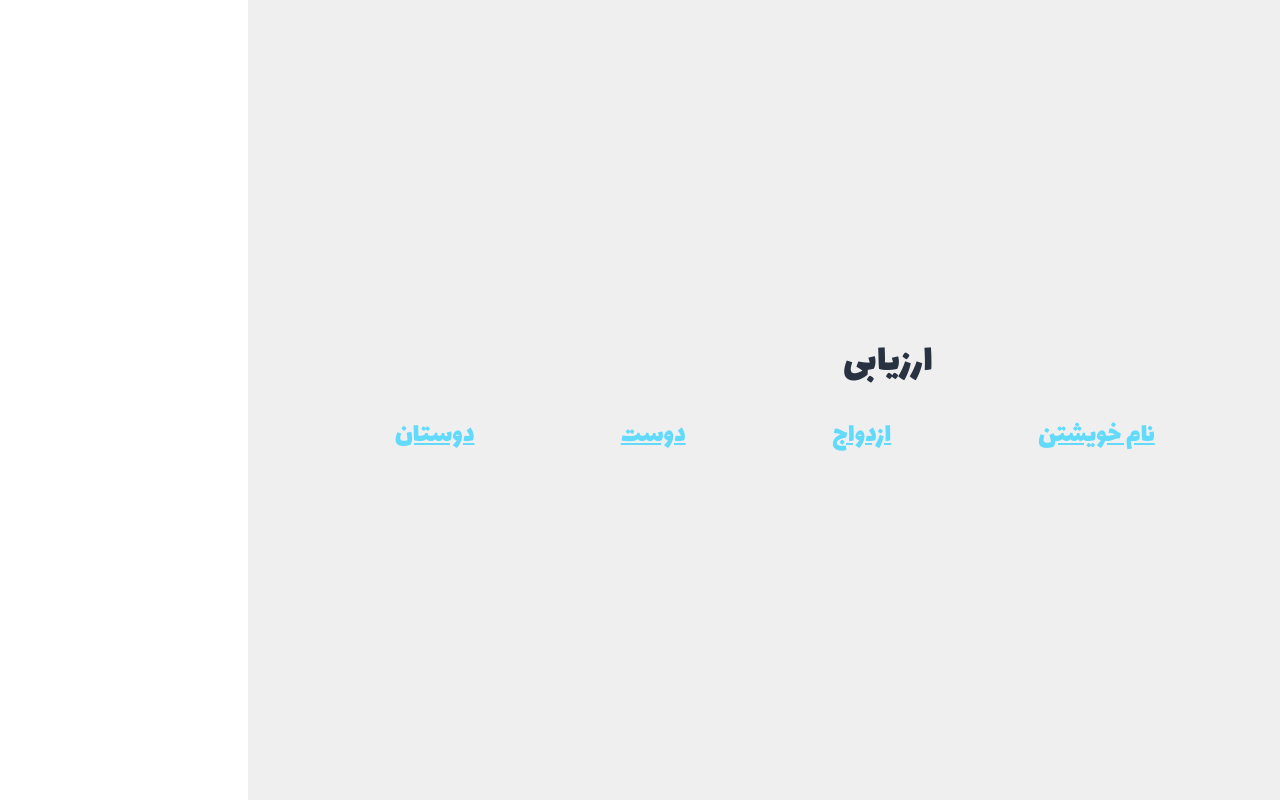
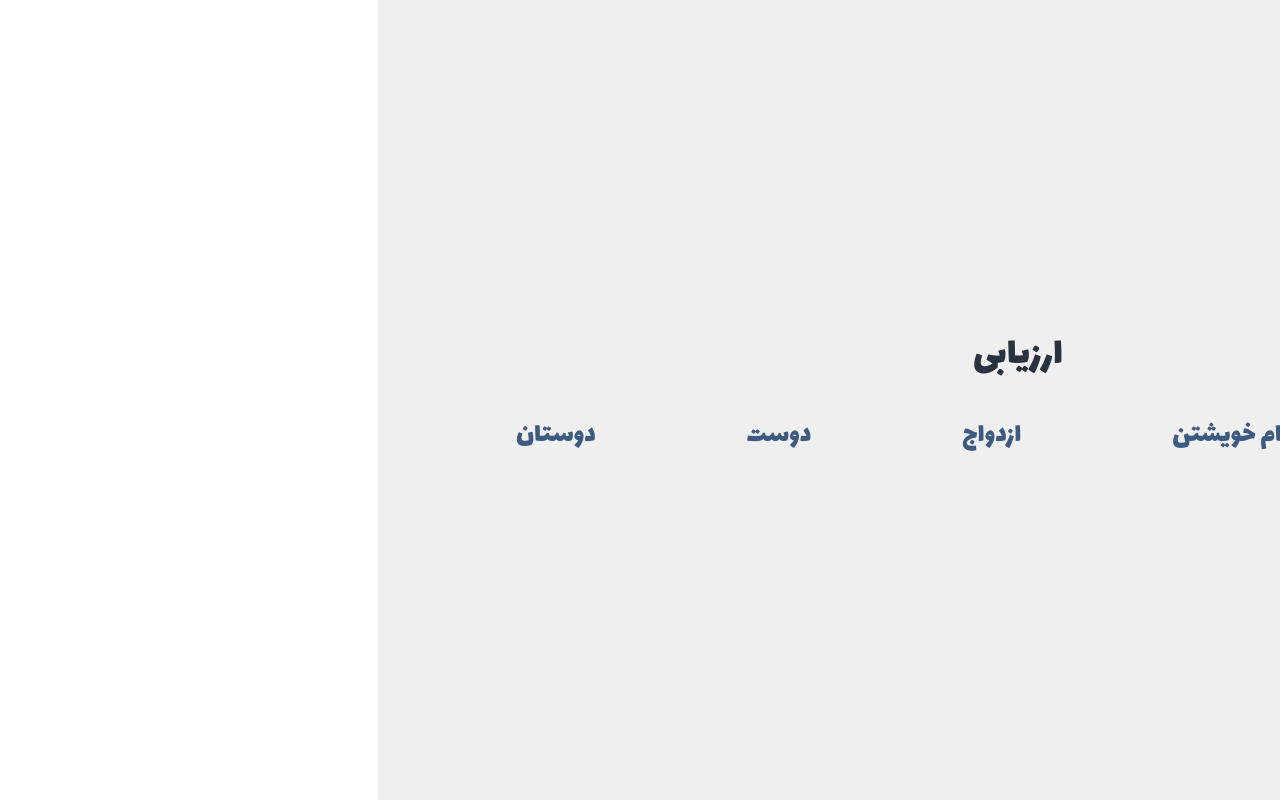
Before and after one commit to Rojahm/esf-horoscope-4-tir-july-4th-2023, a React (Create React App) app: page / in a window 1280 px wide. Built offline with nearby package versions, Linux system fonts and the light colour scheme.

Commit message:
component menu

```diff
--- a/src/App.js
+++ b/src/App.js
@@ -1,69 +1,21 @@
 import "./App.css";
 import Form from "./components/Form";
+import Menu from "./components/Menu";
 import { useState } from "react";
 
 function App() {
   const [showForm, setShowForm] = useState(false);
+  // const [whichForm, setWhichForm] = useState(null);
   //toggle form
   const toggleShowForm = () => {
     setShowForm(!showForm);
   };
+
   return (
     <div className="App">
       <header className="App-header">
         <h1>ارزیابی </h1>
-        <div className="menu mt-4">
-          <h3>
-            <a
-              className="App-link"
-              target="_self"
-              rel="noopener noreferrer"
-              onClick={toggleShowForm}
-            >
-              نام فرزند
-            </a>
-          </h3>
-          <h3>
-            <a
-              className="App-link"
-              href="https://reactjs.org"
-              target="_blank"
-              rel="noopener noreferrer"
-            >
-              نام خویشتن
-            </a>
-          </h3>
-          <h3>
-            <a
-              className="App-link"
-              href="https://reactjs.org"
-              target="_blank"
-              rel="noopener noreferrer"
-            >
-              ازدواج
-            </a>
-          </h3>
-          <h3>
-            <a
-              className="App-link"
-              href="https://reactjs.org"
-              target="_blank"
-              rel="noopener noreferrer"
-            >
-              دوست
-            </a>
-          </h3>
-          <h3>
-            <a
-              className="App-link"
-              href="https://reactjs.org"
-              target="_blank"
-              rel="noopener noreferrer"
-            >
-              دوستان
-            </a>
-          </h3>
-        </div>
+        <Menu onToggleForm={toggleShowForm} />
         {showForm && <Form onClick={toggleShowForm} />}
       </header>
     </div>
--- /dev/null
+++ b/src/components/Menu.css
@@ -0,0 +1,6 @@
+.Menu button {
+  color: #3d5a80;
+}
+.Menu button:hover {
+  color: #98c1d9;
+}
--- /dev/null
+++ b/src/components/Menu.js
@@ -0,0 +1,28 @@
+import React from "react";
+import "./Menu.css";
+
+const Menu = ({ onToggleForm }) => {
+  return (
+    <div className="Menu">
+      <div className="menu mt-4">
+        <button className="App-link btn" onClick={onToggleForm}>
+          <h3>نام فرزند</h3>
+        </button>
+        <button className="App-link btn" onClick={onToggleForm}>
+          <h3>نام خویشتن</h3>
+        </button>
+        <button className="App-link btn" onClick={onToggleForm}>
+          <h3> ازدواج</h3>
+        </button>
+        <button className="App-link btn" onClick={onToggleForm}>
+          <h3> دوست</h3>
+        </button>
+        <button className="App-link btn" onClick={onToggleForm}>
+          <h3> دوستان</h3>
+        </button>
+      </div>
+    </div>
+  );
+};
+
+export default Menu;
```
